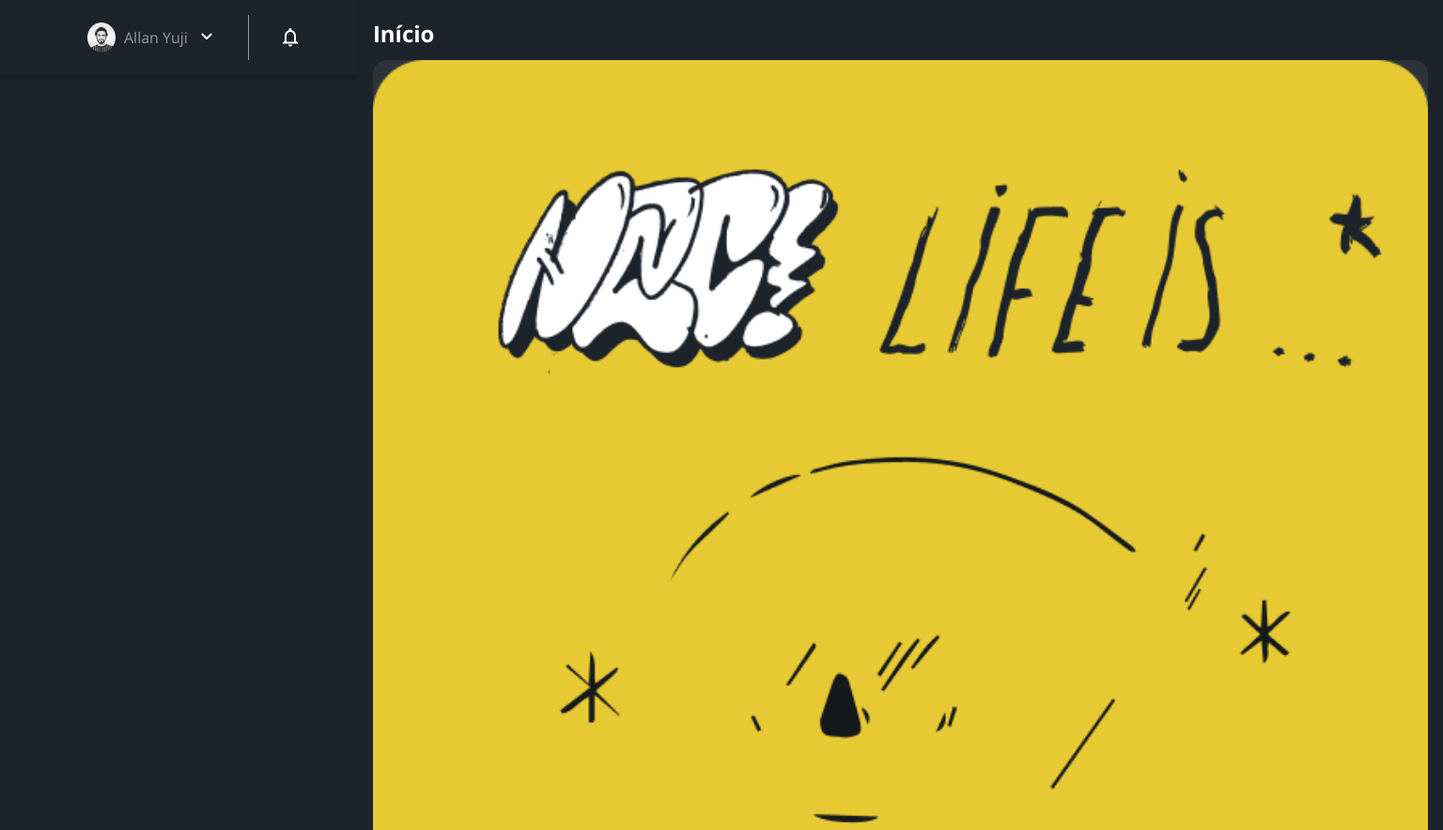
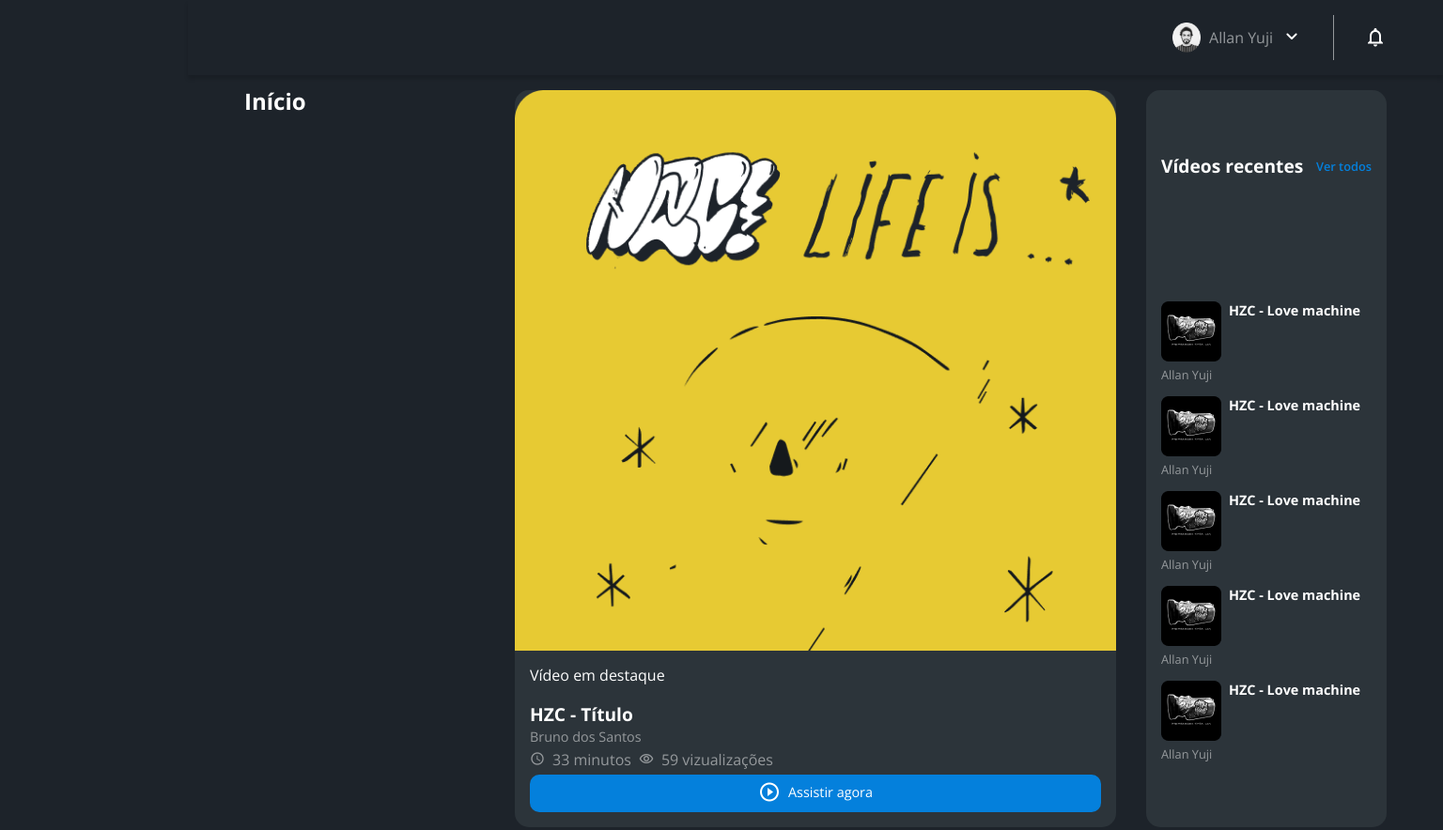
Before and after one commit to AllanGoto/HZC, a plain HTML site: page index.html in a window 1536 px wide. Shown: the top 884 px of the page at 94% size. Drawn offline with nearby package versions, Linux system fonts and the light colour scheme.

Commit message:
Responsividade com grid

```diff
--- a/assets/css/estilos.css
+++ b/assets/css/estilos.css
@@ -52,6 +52,7 @@ body {
         padding: 16px 60px;
         height: 80px;
         box-sizing: border-box;
+        grid-column: 2;
     }
 
     .cabecalho__menu {
@@ -163,6 +164,15 @@ body {
     content: "\e90a";
 }
 
+@media screen and (min-width: 1440px) {
+    .menu-lateral {
+        position: static;
+        width: 200px;
+        grid-column: 1;
+        grid-row: 1 / span 2;
+    }
+}
+
 .principal {
     padding: 24px 16px;
     display: grid;
@@ -174,14 +184,79 @@ body {
     font-weight: 700;
 }
 
+.cartao--recentes {
+    display: none;
+}
+
+@media screen and (min-width: 1440px) {
+    .cartao--recentes {
+        display: grid;
+        grid-template-columns: auto auto;
+        align-items: center;
+        row-gap: 24px;
+        width: 256px;
+        padding: 16px;
+        box-sizing: border-box;
+    }
+
+    .cartao--recentes .cartao__titulo {
+        grid-column: auto;
+    }
+
+    .cartao__link {
+        font-size: 0.8rem;
+        font-weight: 600;
+        color: #0480DC;
+        justify-self: flex-end;
+    }
+
+    .cartao__lista {
+        display: grid;
+        row-gap: 16px;
+        grid-column: span 2;
+    }
+
+    .cartao__item {
+        display: grid;
+        grid-template-columns: auto 1fr;
+        gap: 8px;
+    }
+
+    .cartao__item-thumbnaill {
+        width: 32px;
+        grid-row: span 2;
+    }
+
+    .cartao__item-titulo {
+        font-size: 0.9rem;
+        line-height: 1.2rem;
+        font-weight: 700;
+    }
+
+    .cartao__item-perfil {
+        font-size: 0.8rem;
+        color: #95999C;
+    }
+}
+
+.secao {
+    display: grid;
+    gap: 16px;
+}
+
 .titulo-secao {
     font-size: 1.2rem;
     font-weight: 700;
 }
 
-.secao {
-    display: grid;
-    gap: 16px;
+@media screen and (min-width: 1440px) {
+    .principal {
+        display: grid;
+        grid-template-columns: auto 1fr auto;
+        column-gap: 32px;
+        padding: 16px 60px;
+        grid-column: 2;
+    }
 }
 
 .cartao {
```
